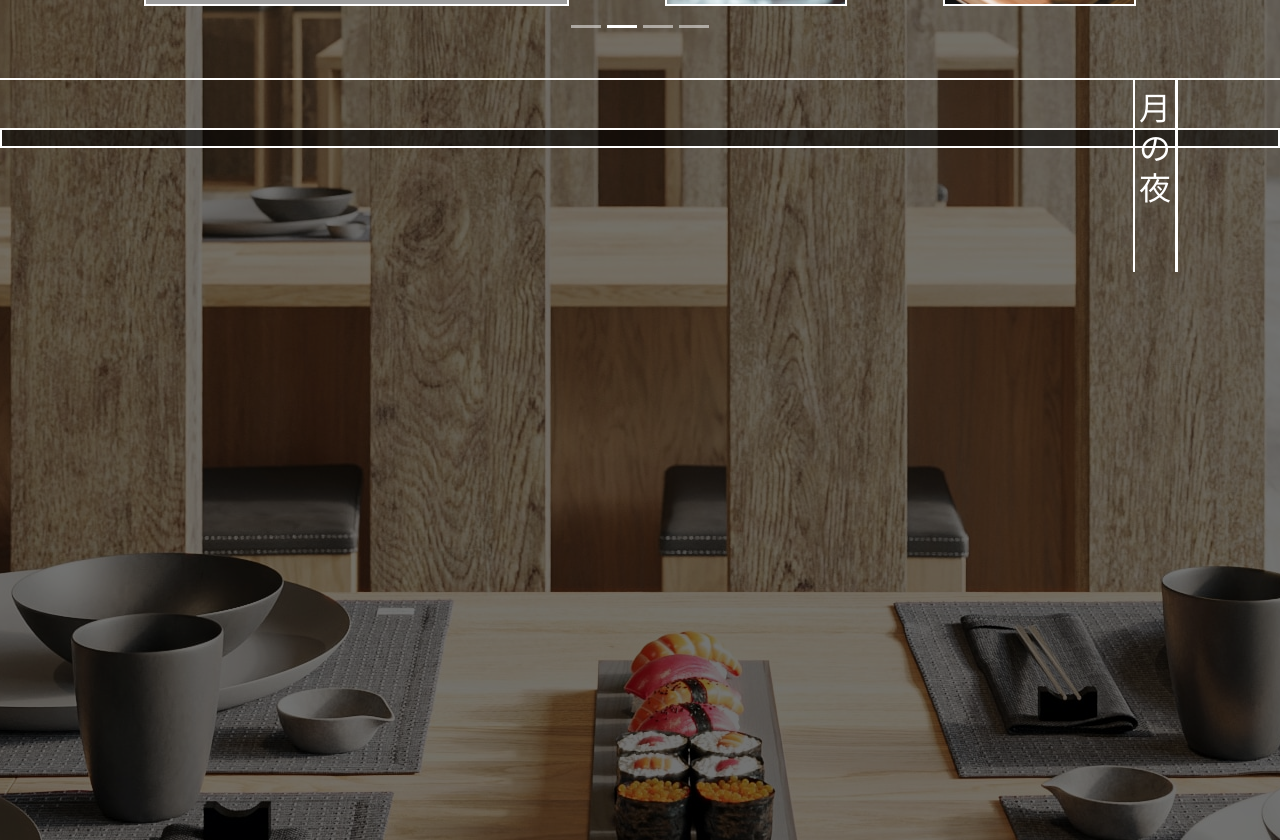
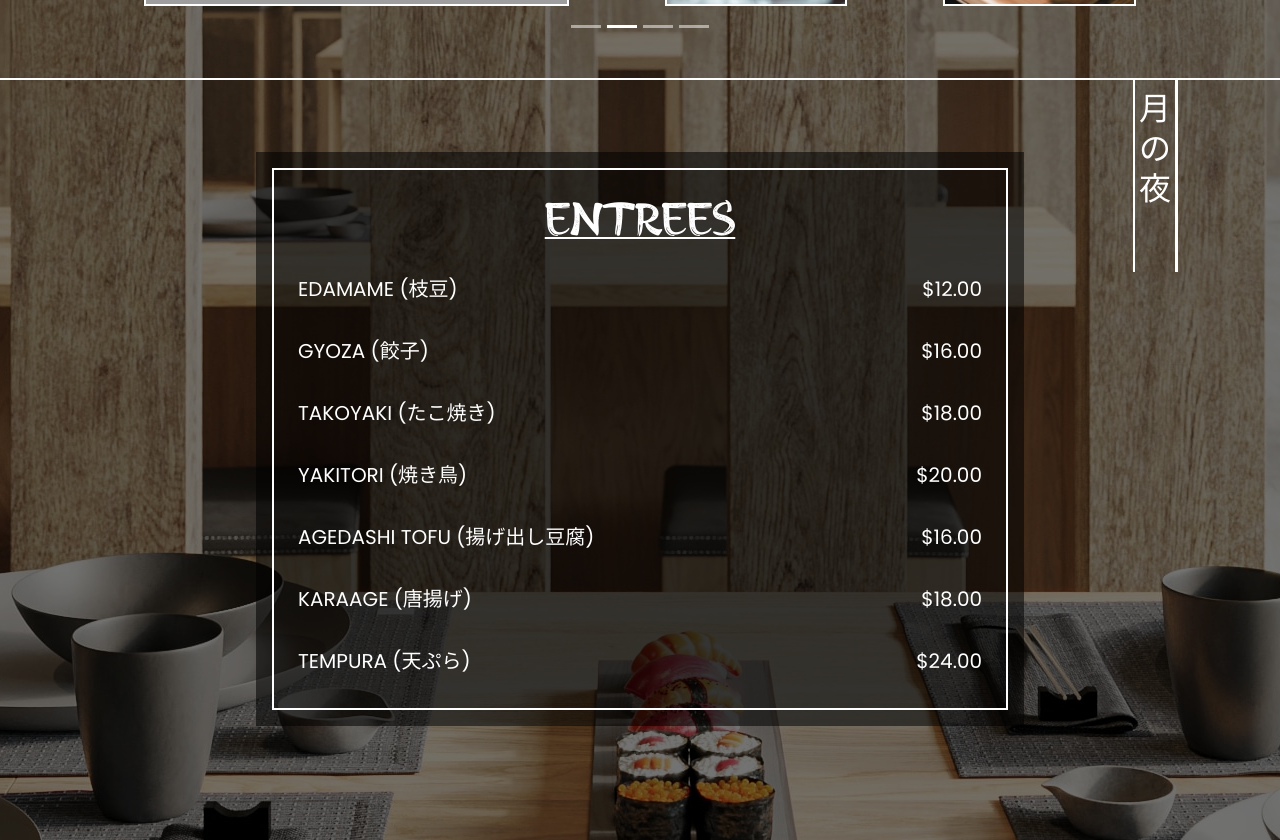
Before and after one commit to Lia-O1/tsuki-no-yoru, a React (Create React App) app: page /menu in a window 1280 px wide. Shown: the part 760-1600 px from the top of the page. Built offline with nearby package versions, Linux system fonts and the light colour scheme; grey boxes are pictures that could not be loaded.

Commit message:
Created .map() function for the MenuSection

```diff
--- a/src/components/MenuSection.js
+++ b/src/components/MenuSection.js
@@ -1,21 +1,35 @@
 import React from "react";
 import "../styles/MenuPage.css";
 
-export default function MenuSection() {
+export default function MenuSection({ title, items }) {
   return (
     <div className="MenuSection">
       <hr />
       <div className="d-flex position-absolute bookmark">
-        <hr className="h-15 m-0" />
+        <hr className="m-0 h-15" />
         <span className="d-flex flex-column align-items-center justify-content-start px-1 pt-2 lh-sm bookmark-text">
           <span>月</span>
           <span>の</span>
           <span>夜</span>
         </span>
-        <hr className="h-15 m-0" />
+        <hr className="m-0 h-15" />
       </div>
-      <div className="menu-bg mt-5">
-        <div className="menu-border p-2"></div>
+      <br />
+      <div className="mt-5 p-3 mx-auto menu-bg">
+        <div className="menu-border py-3">
+          <div className="d-flex justify-content-center text-uppercase title">
+            {title}
+          </div>
+          {items.map((item) => (
+            <div
+              key={item.id}
+              className="d-flex flex-wrap justify-content-between text-uppercase menu-item "
+            >
+              <div className="px-4 py-3">{item.item}</div>
+              <div className="px-4 py-3">{item.price}</div>
+            </div>
+          ))}
+        </div>
       </div>
     </div>
   );
--- a/src/styles/MenuPage.css
+++ b/src/styles/MenuPage.css
@@ -47,8 +47,21 @@
 
 .MenuSection .menu-bg {
   background-color: rgba(0, 0, 0, 0.55);
+  max-width: 60vw;
 }
 
 .MenuSection .menu-border {
   border: 2px solid #fff;
 }
+
+.MenuSection .title {
+  font-family: Hiro Misake, sans-serif;
+  font-size: 48px;
+  text-decoration: underline;
+  text-decoration-thickness: 2px;
+}
+
+.MenuSection .menu-item {
+  font-family: "Poppins", sans-serif;
+  font-size: 20px;
+}
--- a/src/views/MenuPage.js
+++ b/src/views/MenuPage.js
@@ -28,7 +28,7 @@ export default function MenuPage() {
           <hr className="w-35 mx-auto mb-5" />
           <PhotosCarousel />
           <div className="mb-4" />
-          <MenuSection />
+          <MenuSection title="Entrees" items={entrees} />
         </div>
       </div>
     </div>
@@ -36,6 +36,11 @@ export default function MenuPage() {
 }
 
 const entrees = [
-  { item: "Edamame(枝豆)", price: "$12.00" },
-  { item: "Gyoza (餃子)", price: "$16.00" },
+  { id: uuidv4(), item: "Edamame (枝豆)", price: "$12.00" },
+  { id: uuidv4(), item: "Gyoza (餃子)", price: "$16.00" },
+  { id: uuidv4(), item: "Takoyaki (たこ焼き)", price: "$18.00" },
+  { id: uuidv4(), item: "Yakitori (焼き鳥)", price: "$20.00" },
+  { id: uuidv4(), item: "Agedashi Tofu (揚げ出し豆腐)", price: "$16.00" },
+  { id: uuidv4(), item: "Karaage (唐揚げ)", price: "$18.00" },
+  { id: uuidv4(), item: "Tempura (天ぷら)", price: "$24.00" },
 ];
```
